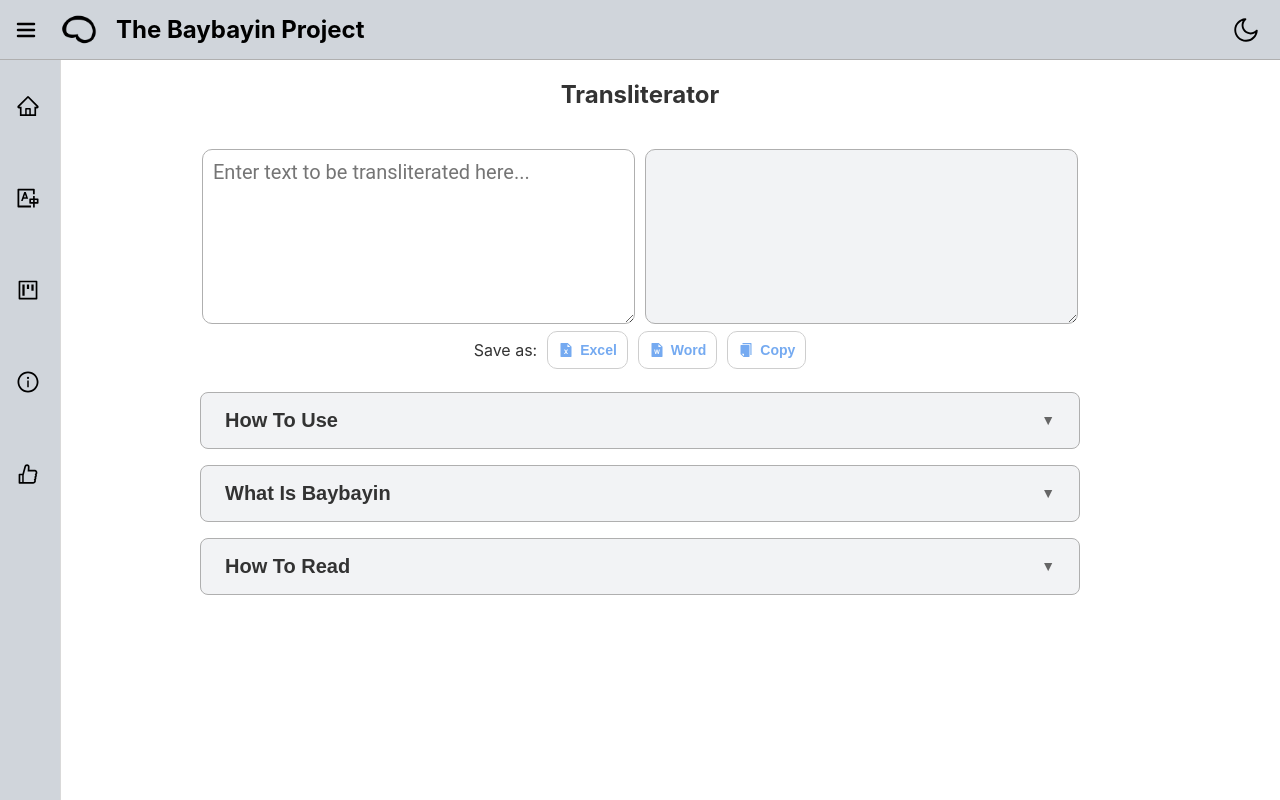
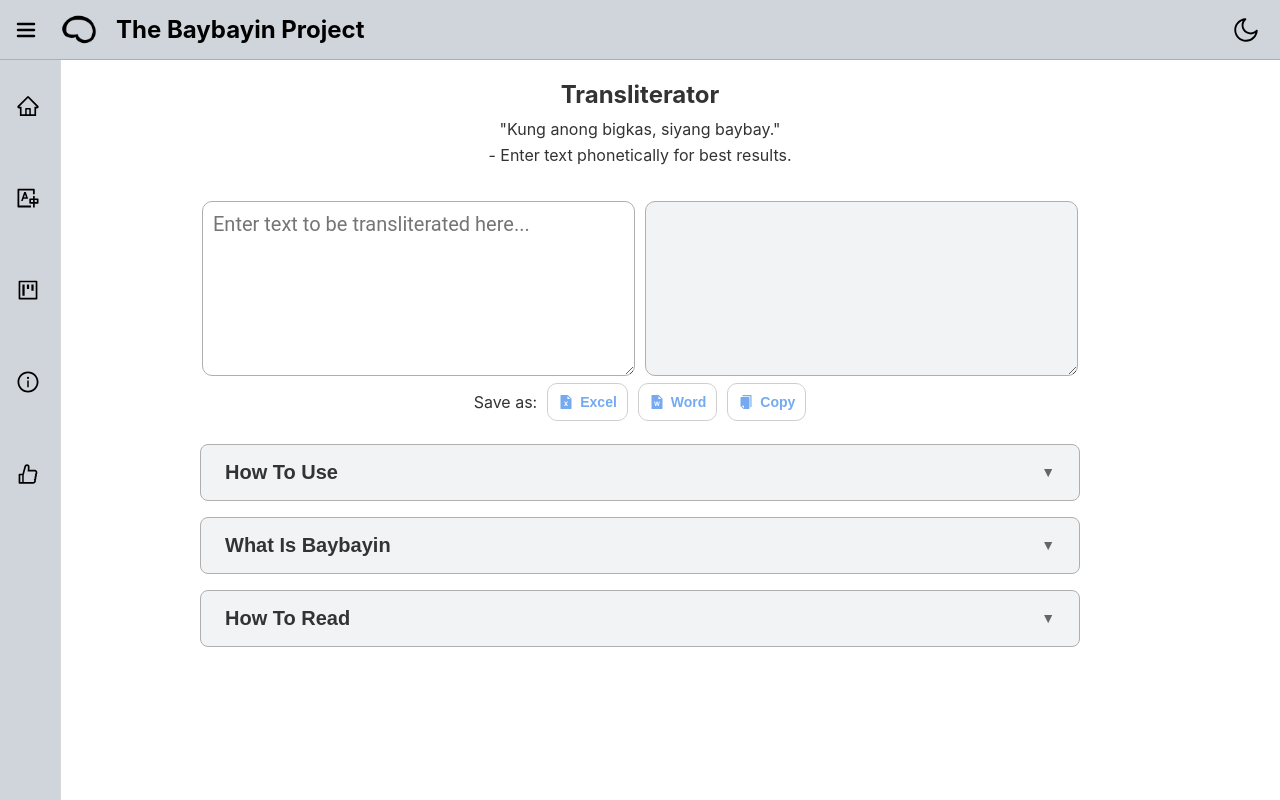
Before and after one commit to cmckinney-59/the-baybayin-project, a React (Vite) app: page /#/transliterator/baybayin-lite in a window 1280 px wide. Built offline with nearby package versions, Linux system fonts and the light colour scheme.

Commit message:
added blurb

```diff
--- a/src/pages/TransliteratorPages/BaybayinPageLite.tsx
+++ b/src/pages/TransliteratorPages/BaybayinPageLite.tsx
@@ -6,6 +6,10 @@ import TransliteratorLite from "../../components/TransliteratorLite/Transliterat
 export default function BaybayinPageLite() {
   return (
     <>
+      <p style={{ marginTop: "-10px" }}>"Kung anong bigkas, siyang baybay."</p>
+      <p style={{ marginTop: "-10px" }}>
+        - Enter text phonetically for best results.
+      </p>
       <TransliteratorLite title="Baybayin" />
       <BaybayinHowToUse />
       <WhatIsBaybayin />
```
Also changed, not shown: 1 other file (tests, documents, lock files or other folders).
